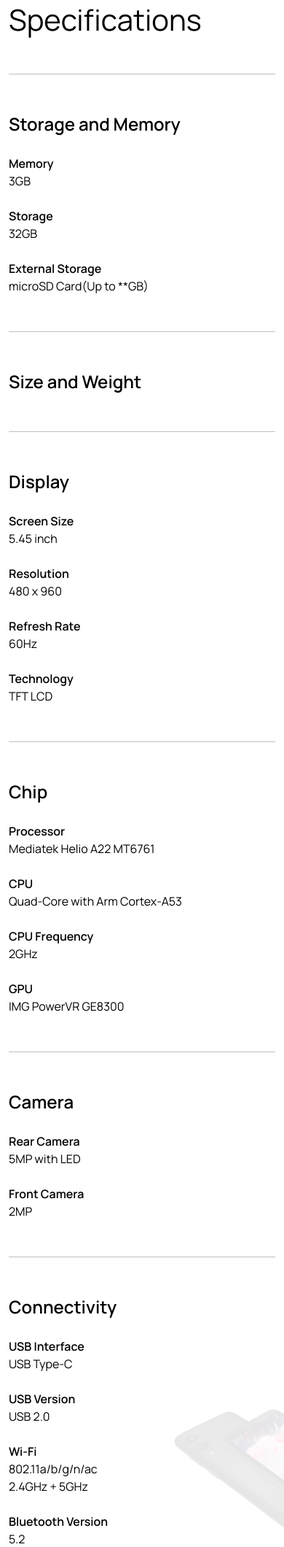
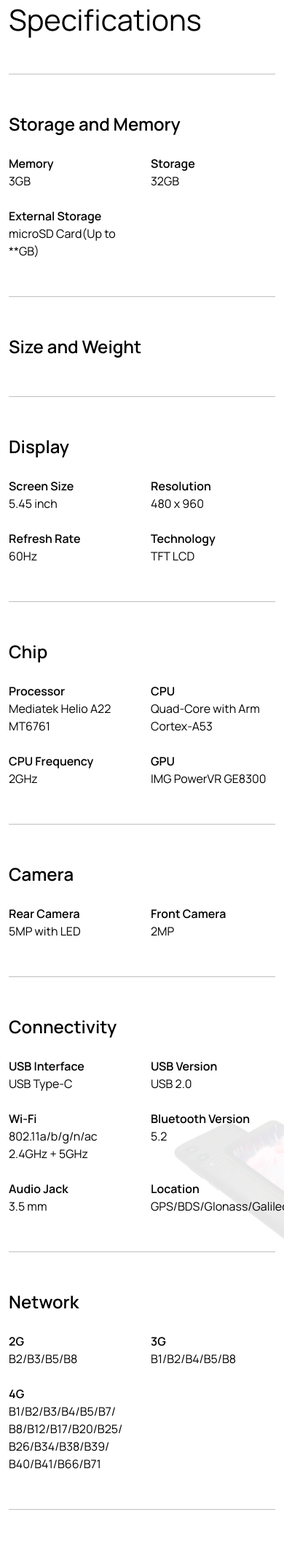
Before and after one commit to salmankhan03/i-nova, a PHP site: page /spec.php in a window 390 px wide. Shown: the part 217-2337 px from the top of the page at 73% size. Run offline with PHP 8.4, Linux system fonts and the light colour scheme; some libraries are stand-ins or nearby versions.

Commit message:
update home page

```diff
--- a/css/responsive.css
+++ b/css/responsive.css
@@ -22,6 +22,9 @@
 }
 
 @media only screen and (max-width: 991px) {
+    .phone-banner-text {
+        height: 650px;
+    }
     .pb_md_0{
         padding-bottom: 0;
     }
@@ -81,6 +84,9 @@
 }
 
 @media only screen and (max-width: 767px) {
+    /* .phone-banner-text {
+        height: 620px;
+    } */
     .nav-links {
         gap: 30px;
     }
@@ -123,6 +129,9 @@
 }
 
 @media only screen and (max-width: 575px) {
+    .phone-banner-text {
+        height: 570px;
+    }
     .zero-padding {
         padding-left: 0;
         padding-right: 0;
--- a/spec.php
+++ b/spec.php
@@ -46,15 +46,15 @@
                         </div>
                         <div class="col-md-9">
                             <div class="row">
-                                <div class="col-md-6">
+                                <div class="col-6">
                                     <div class="spec-title">Memory</div>
                                     <p>3GB</p>
                                 </div>
-                                <div class="col-md-6">
+                                <div class="col-6">
                                     <div class="spec-title">Storage</div>
                                     <p>32GB</p>
                                 </div>
-                                <div class="col-md-6">
+                                <div class="col-6">
                                     <div class="spec-title">External Storage</div>
                                     <p>microSD Card(Up to **GB)</p>
                                 </div>
@@ -76,19 +76,19 @@
                         </div>
                         <div class="col-md-9">
                             <div class="row">
-                                <div class="col-md-6">
+                                <div class="col-6">
                                     <div class="spec-title">Screen Size</div>
                                     <p>5.45 inch</p>
                                 </div>
-                                <div class="col-md-6">
+                                <div class="col-6">
                                     <div class="spec-title">Resolution</div>
                                     <p>480 x 960</p>
                                 </div>
-                                <div class="col-md-6">
+                                <div class="col-6">
                                     <div class="spec-title">Refresh Rate</div>
                                     <p>60Hz</p>
                                 </div>
-                                <div class="col-md-6">
+                                <div class="col-6">
                                     <div class="spec-title">Technology</div>
                                     <p>TFT LCD</p>
                                 </div>
@@ -103,19 +103,19 @@
                         </div>
                         <div class="col-md-9">
                             <div class="row">
-                                <div class="col-md-6">
+                                <div class="col-6">
                                     <div class="spec-title">Processor</div>
                                     <p>Mediatek Helio A22 MT6761</p>
                                 </div>
-                                <div class="col-md-6">
+                                <div class="col-6">
                                     <div class="spec-title">CPU</div>
                                     <p>Quad-Core with Arm Cortex-A53</p>
                                 </div>
-                                <div class="col-md-6">
+                                <div class="col-6">
                                     <div class="spec-title">CPU Frequency</div>
                                     <p>2GHz</p>
                                 </div>
-                                <div class="col-md-6">
+                                <div class="col-6">
                                     <div class="spec-title">GPU</div>
                                     <p>IMG PowerVR GE8300</p>
                                 </div>
@@ -130,11 +130,11 @@
                         </div>
                         <div class="col-md-9">
                             <div class="row">
-                                <div class="col-md-6">
+                                <div class="col-6">
                                     <div class="spec-title">Rear Camera</div>
                                     <p>5MP with LED</p>
                                 </div>
-                                <div class="col-md-6">
+                                <div class="col-6">
                                     <div class="spec-title">Front Camera</div>
                                     <p>2MP</p>
                                 </div>
@@ -149,28 +149,28 @@
                         </div>
                         <div class="col-md-9">
                             <div class="row">
-                                <div class="col-md-6">
+                                <div class="col-6">
                                     <div class="spec-title">USB Interface</div>
                                     <p>USB Type-C</p>
                                 </div>
-                                <div class="col-md-6">
+                                <div class="col-6">
                                     <div class="spec-title">USB Version</div>
                                     <p>USB 2.0</p>
                                 </div>
-                                <div class="col-md-6">
+                                <div class="col-6">
                                     <div class="spec-title">Wi-Fi</div>
                                     <p>802.11a/b/g/n/ac</p>
                                     <p>2.4GHz + 5GHz</p>
                                 </div>
-                                <div class="col-md-6">
+                                <div class="col-6">
                                     <div class="spec-title">Bluetooth Version</div>
                                     <p>5.2</p>
                                 </div>
-                                <div class="col-md-6">
+                                <div class="col-6">
                                     <div class="spec-title">Audio Jack</div>
                                     <p>3.5 mm</p>
                                 </div>
-                                <div class="col-md-6">
+                                <div class="col-6">
                                     <div class="spec-title">Location</div>
                                     <p>GPS/BDS/Glonass/Galileo</p>
                                 </div>
@@ -185,15 +185,15 @@
                         </div>
                         <div class="col-md-9">
                             <div class="row">
-                                <div class="col-md-6">
+                                <div class="col-6">
                                     <div class="spec-title">2G</div>
                                     <p>B2/B3/B5/B8</p>
                                 </div>
-                                <div class="col-md-6">
+                                <div class="col-6">
                                     <div class="spec-title">3G</div>
                                     <p>B1/B2/B4/B5/B8</p>
                                 </div>
-                                <div class="col-md-6">
+                                <div class="col-6">
                                     <div class="spec-title">4G</div>
                                     <p style="overflow-wrap: break-word;">B1/<wbr>B2/<wbr>B3/<wbr>B4/<wbr>B5/<wbr>B7/<wbr>B8/<wbr>B12/<wbr>B17/<wbr>B20/<wbr>B25/<wbr>B26/<wbr>B34/<wbr>B38/<wbr>B39/<wbr>B40/<wbr>B41/<wbr>B66/<wbr>B71</p>
                                 </div>
@@ -208,11 +208,11 @@
                         </div>
                         <div class="col-md-9">
                             <div class="row">
-                                <div class="col-md-6">
+                                <div class="col-6">
                                     <div class="spec-title">Battery Capacity</div>
                                     <p>2500mAh</p>
                                 </div>
-                                <div class="col-md-6">
+                                <div class="col-6">
                                     <div class="spec-title">Replaceable</div>
                                     <p>Yes</p>
                                 </div>
@@ -227,7 +227,7 @@
                         </div>
                         <div class="col-md-9">
                             <div class="row">
-                                <div class="col-md-6">
+                                <div class="col-6">
                                     <div class="spec-title">Android 14</div>
                                 </div>
                             </div>
@@ -241,7 +241,7 @@
                         </div>
                         <div class="col-md-9">
                             <div class="row">
-                                <div class="col-md-6">
+                                <div class="col-6">
                                     <div class="spec-title">Dual SIM</div>
                                     <p>Micro-SIM and Nano-SIM</p>
                                 </div>
@@ -256,10 +256,10 @@
                         </div>
                         <div class="col-md-9">
                             <div class="row">
-                                <div class="col-md-6">
+                                <div class="col-6">
                                     <div class="spec-title">Google Account (required for some features)</div>
                                 </div>
-                                <div class="col-md-6">
+                                <div class="col-6">
                                     <div class="spec-title">Internet Access</div>
                                 </div>
                             </div>
@@ -273,22 +273,22 @@
                         </div>
                         <div class="col-md-9">
                             <div class="row">
-                                <div class="col-md-6">
+                                <div class="col-6">
                                     <div class="spec-title">Northlight</div>
                                 </div>
-                                <div class="col-md-6">
+                                <div class="col-6">
                                     <div class="spec-title">Power Adaptor</div>
                                 </div>
-                                <div class="col-md-6">
+                                <div class="col-6">
                                     <div class="spec-title">USB-C Charge Cable (1m)</div>
                                 </div>
-                                <div class="col-md-6">
+                                <div class="col-6">
                                     <div class="spec-title">3.5 mm Earphone with Mic and Control</div>
                                 </div>
-                                <div class="col-md-6">
+                                <div class="col-6">
                                     <div class="spec-title">User Manual</div>
                                 </div>
-                                <div class="col-md-6">
+                                <div class="col-6">
                                     <div class="spec-title">Warranty Card</div>
                                 </div>
                             </div>
```
Also changed, not shown: inc/3D-model.php (+14 -6 lines), index.php (+5 -5 lines), img/phone/Helio-A22.webp (deleted), img/phone/banner_bg.jpg.
